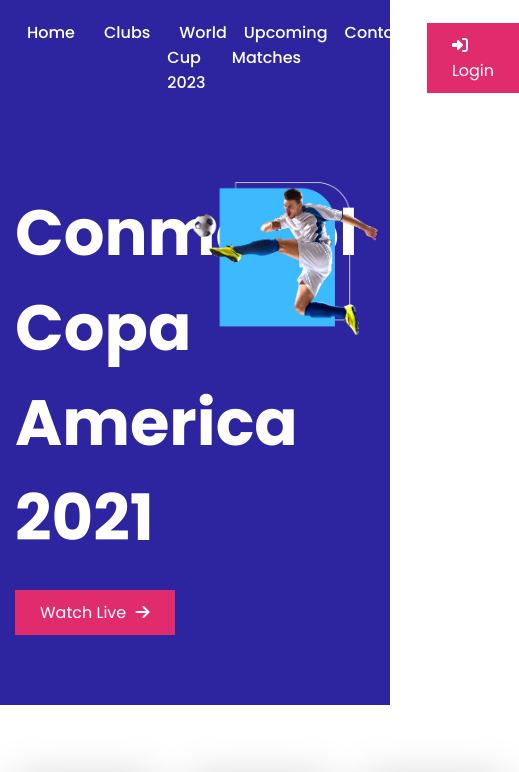
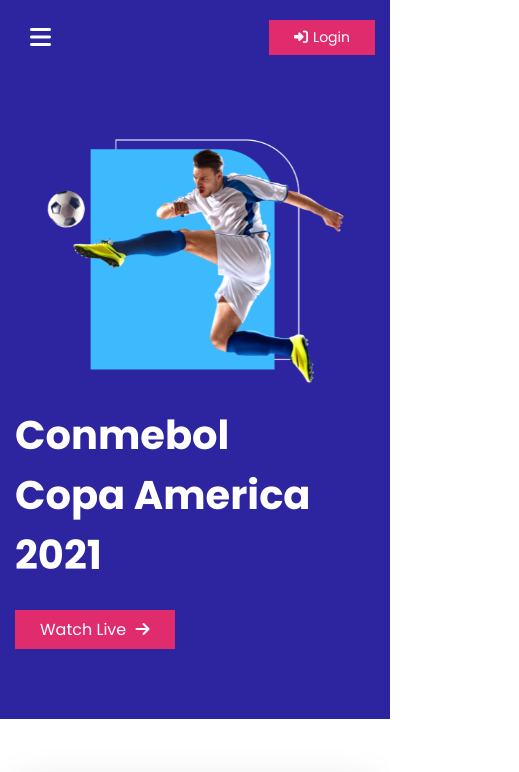
Before and after one commit to fsmdsohel/football-club, a plain HTML site: page index.html in a window 390 px wide. Shown: the top 772 px of the page, 519 px wide, since content can reach past the window. Drawn offline with Linux system fonts and the light colour scheme.

Commit message:
responsive design done

```diff
--- a/index.html
+++ b/index.html
@@ -21,6 +21,9 @@
         <nav id="navbar">
             <div class="container">
                 <div class="navbar">
+                    <div class="nav-toggle-btn">
+                        <i class="fas fa-bars"></i>
+                    </div>
                     <ul class="nav-items">
                         <li class="nav-link"><a href="#">Home</a></li>
                         <li class="nav-link"><a href="#">Clubs</a></li>
--- a/main.css
+++ b/main.css
@@ -32,7 +32,7 @@ body {
 .link__btn {
   background-color: #e02c6d;
   color: #fff;
-  padding: 10px 25px;
+  padding: 7px 25px;
   text-decoration: none;
   font-size: 16px;
   font-weight: 400;
@@ -94,6 +94,14 @@ body {
   margin: 0 15px;
   padding: 20px 0;
 }
+.nav-toggle-btn {
+  display: none;
+}
+.nav-toggle-btn .fas {
+  font-size: 24px;
+  color: #fff;
+  padding: 15px;
+}
 
 .nav-items {
   display: flex;
@@ -117,6 +125,10 @@ body {
   background-color: #ffffff2f;
 }
 
+.login-btn .link__btn i {
+  margin-right: 5px;
+}
+
 /*------------------------------------
                 home section
   ------------------------------------*/
@@ -132,7 +144,7 @@ body {
 }
 .home-content,
 .home-image {
-  width: 50%;
+  flex: 50%;
 }
 
 .home-content {
@@ -211,13 +223,11 @@ body {
 .highlights-content,
 .highlights-image {
   flex: 50%;
-}
-
-.highlights-content {
   display: flex;
   flex-direction: column;
   justify-content: center;
 }
+
 .highlights-content h1 {
   font-size: 48px;
   font-weight: 700;
@@ -280,3 +290,81 @@ body {
   font-size: 18px;
   color: #969bab;
 }
+
+/*------------------------------------
+                    media query
+  ------------------------------------*/
+
+@media only screen and (max-width: 1000px) {
+  .home-content .content-header h1 {
+    font-size: 50px;
+  }
+  .highlights-content h1 {
+    font-size: 40px;
+  }
+}
+@media only screen and (max-width: 800px) {
+  .home-content .content-header h1 {
+    font-size: 45px;
+  }
+  .nav-items {
+    display: none;
+  }
+  .nav-toggle-btn {
+    display: block;
+  }
+  .highlights-content h1 {
+    font-size: 35px;
+  }
+}
+/* tablet pc  */
+
+@media only screen and (max-width: 768px) {
+  .login-btn .link__btn {
+    font-size: 14px;
+  }
+  .navbar {
+    padding: 10px 0;
+  }
+  .home {
+    flex-direction: column-reverse;
+  }
+  .home-content,
+  .home-image {
+    flex: 100%;
+  }
+  .home-image {
+    display: flex;
+    justify-content: center;
+    margin-bottom: 25px;
+  }
+  .home-image img {
+    width: 80%;
+  }
+  .player-cards {
+    grid-template-columns: repeat(2, 1fr);
+  }
+  .highlights {
+    flex-direction: column;
+  }
+  .footer-item img {
+    width: 100%;
+    max-width: 300px;
+  }
+}
+
+@media only screen and (max-width: 568px) {
+  .home-content .content-header h1 {
+    font-size: 40px;
+  }
+  .highlights-content h1 {
+    font-size: 30px;
+  }
+  .player-cards {
+    grid-template-columns: 1fr;
+  }
+  .footer-item img {
+    width: 100%;
+    max-width: 230px;
+  }
+}
```
